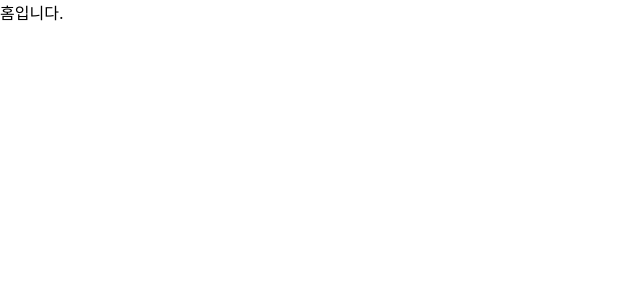
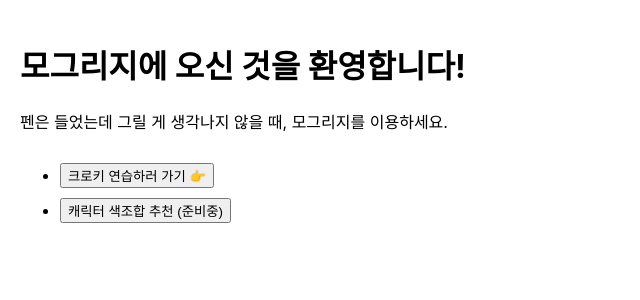
Before and after one commit to dgjPolyTech/mogrizi_2.0, a React (Create React App) app: page / in a window 1280 px wide. Shown: the top 300 px of the page, without its empty margins (0-640 px from the left). Built offline with nearby package versions, Linux system fonts and the light colour scheme.

Commit message:
주요 컴포넌트들 생성

```diff
--- a/src/App.js
+++ b/src/App.js
@@ -1,24 +1,15 @@
-import logo from './logo.svg';
-import './App.css';
+import React from "react";
+import { BrowserRouter, Routes, Route } from "react-router-dom";
+import Home from "./code/home/Home";
+
 
 function App() {
   return (
-    <div className="App">
-      <header className="App-header">
-        <img src={logo} className="App-logo" alt="logo" />
-        <p>
-          Edit <code>src/App.js</code> and save to reload.
-        </p>
-        <a
-          className="App-link"
-          href="https://reactjs.org"
-          target="_blank"
-          rel="noopener noreferrer"
-        >
-          Learn React
-        </a>
-      </header>
-    </div>
+      <BrowserRouter>
+        <Routes>
+          <Route path="/" element={<Home />} />
+        </Routes>
+      </BrowserRouter>
   );
 }
 
--- a/src/code/home/Home.jsx
+++ b/src/code/home/Home.jsx
@@ -1,9 +1,33 @@
 import React from "react";
+import { useNavigate } from "react-router-dom";
 
-function Home(){
-    return(
-        <div>홈입니다.</div>
-    )
+function Home() {
+    const navigate = useNavigate();
+
+    const goToCroquis = () => {
+        navigate("/croquis/croquis");
+    };
+
+    return (
+        <div style={{ padding: "20px" }}>
+            <h1>모그리지에 오신 것을 환영합니다!</h1>
+            <p>펜은 들었는데 그릴 게 생각나지 않을 때, 모그리지를 이용하세요.</p>
+
+            <ul style={{ marginTop: "30px" }}>
+                <li style={{ marginBottom: "10px" }}>
+                    <button onClick={goToCroquis}>
+                        크로키 연습하러 가기 👉
+                    </button>
+                </li>
+
+                <li>
+                    <button onClick={() => alert("아직 준비 중이에요!")}>
+                        캐릭터 색조합 추천 (준비중)
+                    </button>
+                </li>
+            </ul>
+        </div>
+    );
 }
 
 export default Home;
--- a/src/index.js
+++ b/src/index.js
@@ -9,7 +9,7 @@ import Home from "./code/home/Home";
 const root = ReactDOM.createRoot(document.getElementById('root'));
 root.render(
   <React.StrictMode>
-    <Home />
+    <App />
   </React.StrictMode>
 );
 
```
Also changed, not shown: src/code/croquis/croquis.jsx (added), src/code/footer.jsx (added), src/code/header.jsx (added).
